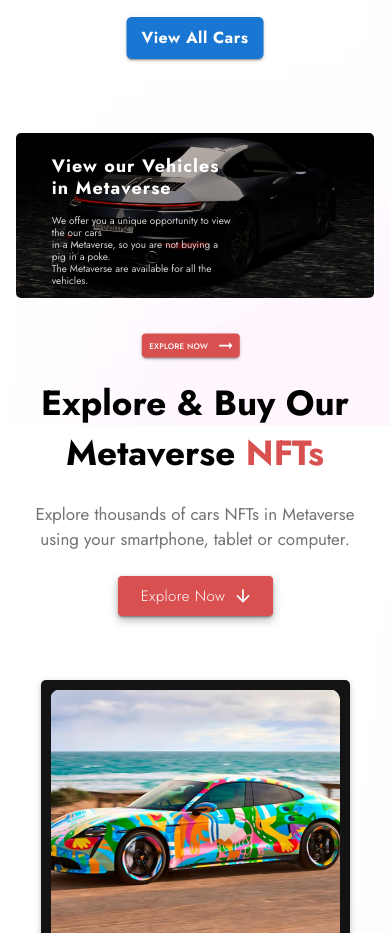
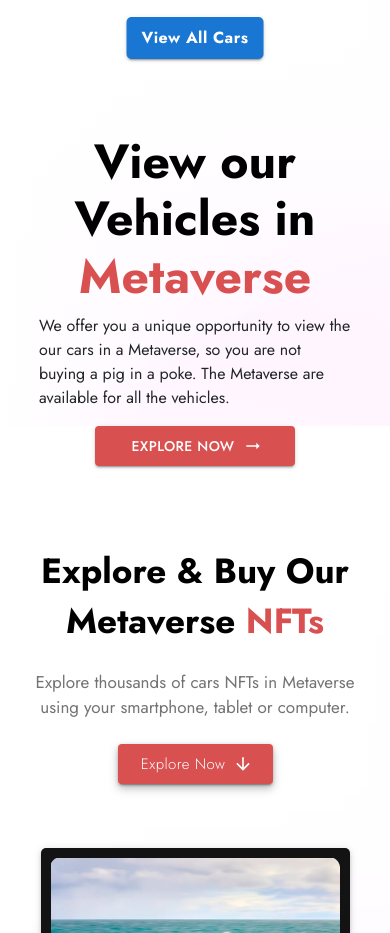
Before and after one commit to elitesuper/deals-on-wheels-master, a React (Create React App) app: page / in a window 390 px wide. Shown: the part 2880-3813 px from the top of the page. Built offline with nearby package versions, Linux system fonts and the light colour scheme.

Commit message:
view Responsive Design Ended

```diff
--- a/src/components/View/View.css
+++ b/src/components/View/View.css
@@ -8,10 +8,21 @@
 }
 
 .view__text{
-    position: absolute;
+   position: absolute;
    left: 2rem;
    bottom: 2rem;
-
+   max-width: 500px;
+}
+.view__text-2 {
+    width: 80vw;
+    display: none;
+}
+.view__text-2 h2{
+    color: black;
+    font-family: 'Jost';
+    font-size: 3rem;
+    font-weight: 700;
+    text-align: center;
 }
 
 .view__text h2{
@@ -44,8 +55,20 @@
     padding: 8px 15px !important;
     font-family: 'Jost' !important;
     font-style:  normal !important;
+    max-width: 200px;
 }
 
+.meta{
+    color: #D95050;
+}
+@media screen and (max-width: 800px){
+    .view-hero{
+        display: none;
+    }
+    .view__text-2{
+        display: block;
+    }
+}
 
 
 
@@ -101,8 +124,6 @@
 
 }
 
-
-
 @media screen and (max-width:370px) {
     .view__text h2{
         color:#FFFFFF;
--- a/src/components/View/View.js
+++ b/src/components/View/View.js
@@ -13,14 +13,26 @@ const View = () => {
                         <img src={view}/ >
                     </div>
                     <div className='view__text'>
-                            <h2>View our Vehicles in Metaverse</h2>
+                            <h2>View our Vehicles in <span className="meta">Metaverse</span></h2>
                             <div className='view-mobile-flex'>
-                            <p>We offer you a unique opportunity to view the our cars<br/> in a Metaverse, so you are not buying a pig in a poke.<br/> The Metaverse are available for all the vehicles.</p>
+                            <p>We offer you a unique opportunity to view the our cars in a Metaverse, so you are not buying a pig in a poke. The Metaverse are available for all the vehicles.</p>
                             <Button className='view__btn' variant="contained" endIcon={<ArrowRightAltIcon />}>
                               Explore Now
                             </Button>
                         </div>
-
+                    </div>
+                </div>
+                <div className='view-hero-2 d-flex justify-content-center'>
+                    <div className='view__text-2'>
+                        <h2>View our Vehicles in <span className="meta">Metaverse</span></h2>
+                        <div className='view-mobile-flex'>
+                            <p>We offer you a unique opportunity to view the our cars in a Metaverse, so you are not buying a pig in a poke. The Metaverse are available for all the vehicles.</p>
+                            <div className="row justify-content-center">
+                                <Button className='view__btn' variant="contained" endIcon={<ArrowRightAltIcon />}>
+                                    Explore Now
+                                </Button>
+                            </div>
+                        </div>
                     </div>
                 </div>
             </Container>
```
